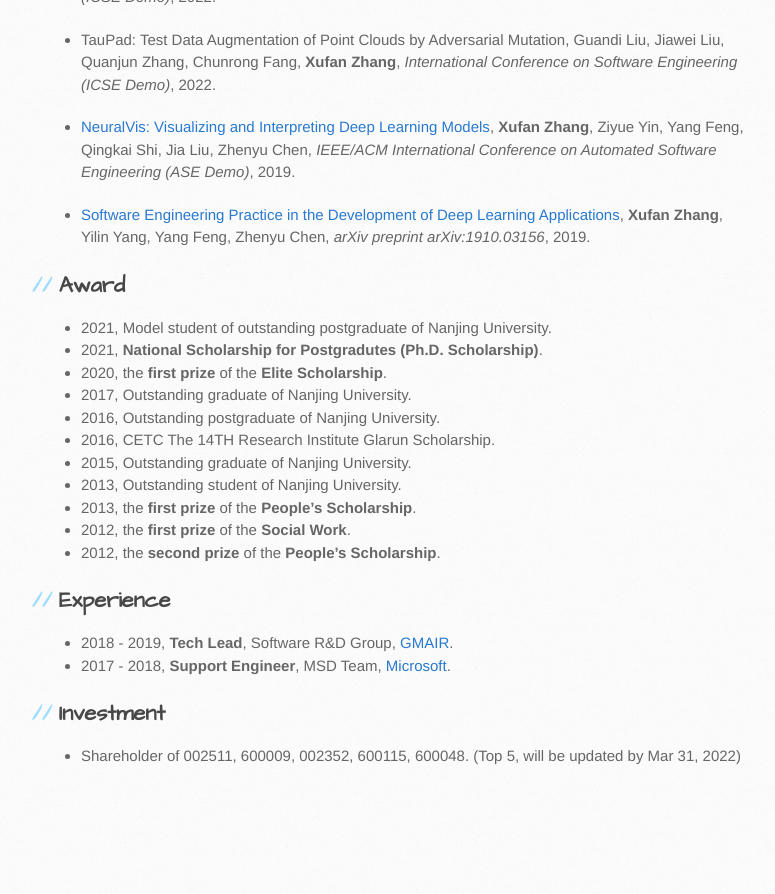
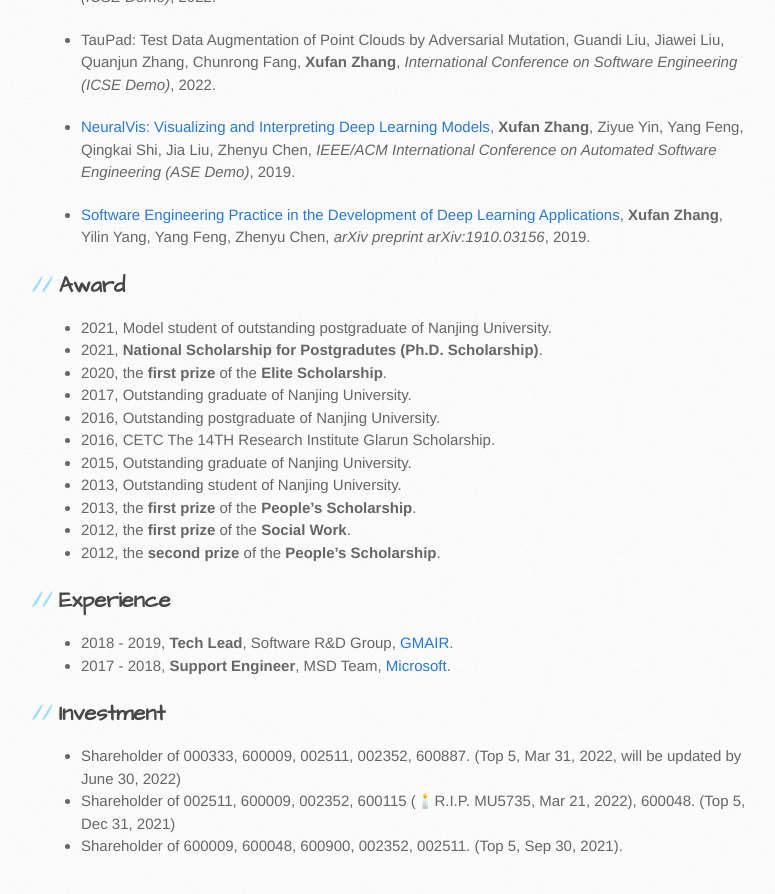
Before and after one commit to sunshinezxf/sunshinezxf.github.io, a Jekyll site: the page built from index.md, in a window 1280 px wide and 900 px high, scrolled down 1234 px. Shown: the top 894 px of the window, without its empty margins (109-884 px from the left). Built offline with Jekyll 4.4.1, drawn with Linux system fonts in a browser that asks for light colours; our own code applies the rules of GitHub Pages for plain Markdown files; before the commit the page ends 2044 px from its top, so only the background shows below that.

Commit message:
更新历史投资记录

```diff
--- a/index.md
+++ b/index.md
@@ -61,4 +61,6 @@ If you are interested in the topics or projects I work on, please reach me via t
 
 ## Investment
 
-- Shareholder of 002511, 600009, 002352, 600115, 600048. (Top 5, will be updated by Mar 31, 2022)
+- Shareholder of 000333, 600009, 002511, 002352, 600887. (Top 5, Mar 31, 2022, will be updated by June 30, 2022)
+- Shareholder of 002511, 600009, 002352, 600115 (🕯️R.I.P. MU5735, Mar 21, 2022), 600048. (Top 5, Dec 31, 2021)
+- Shareholder of 600009, 600048, 600900, 002352, 002511. (Top 5, Sep 30, 2021).
```
